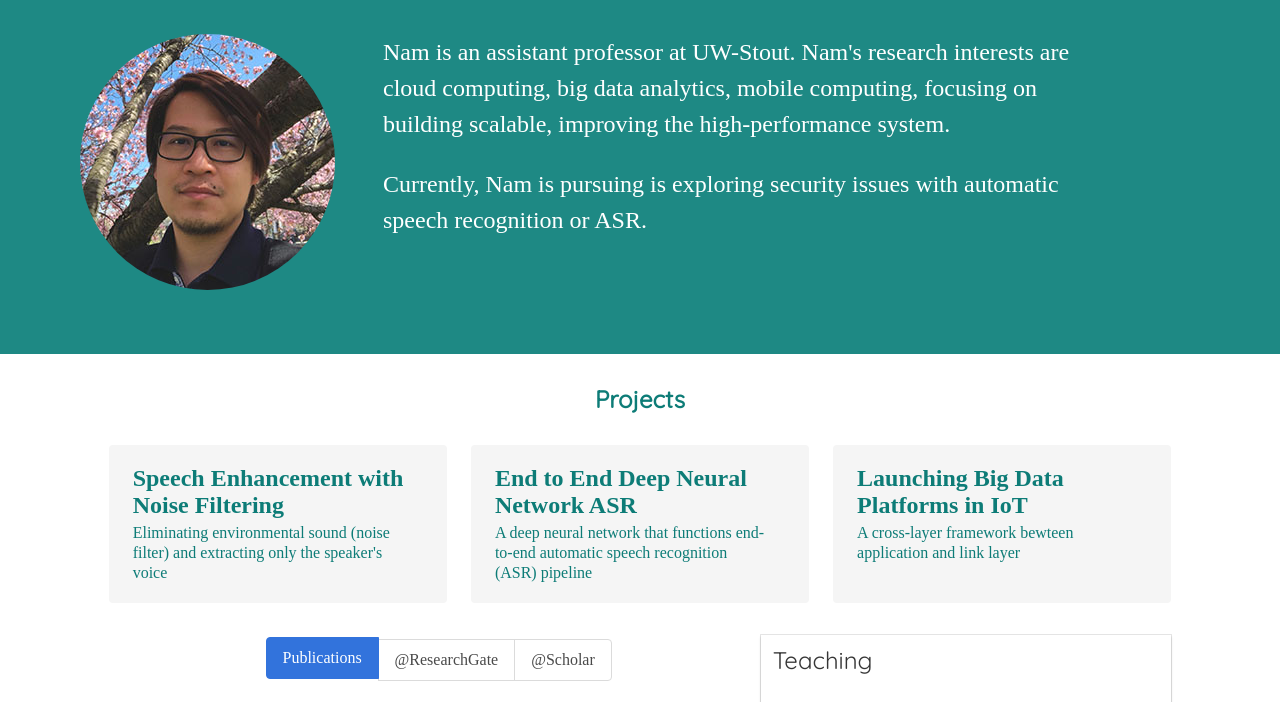
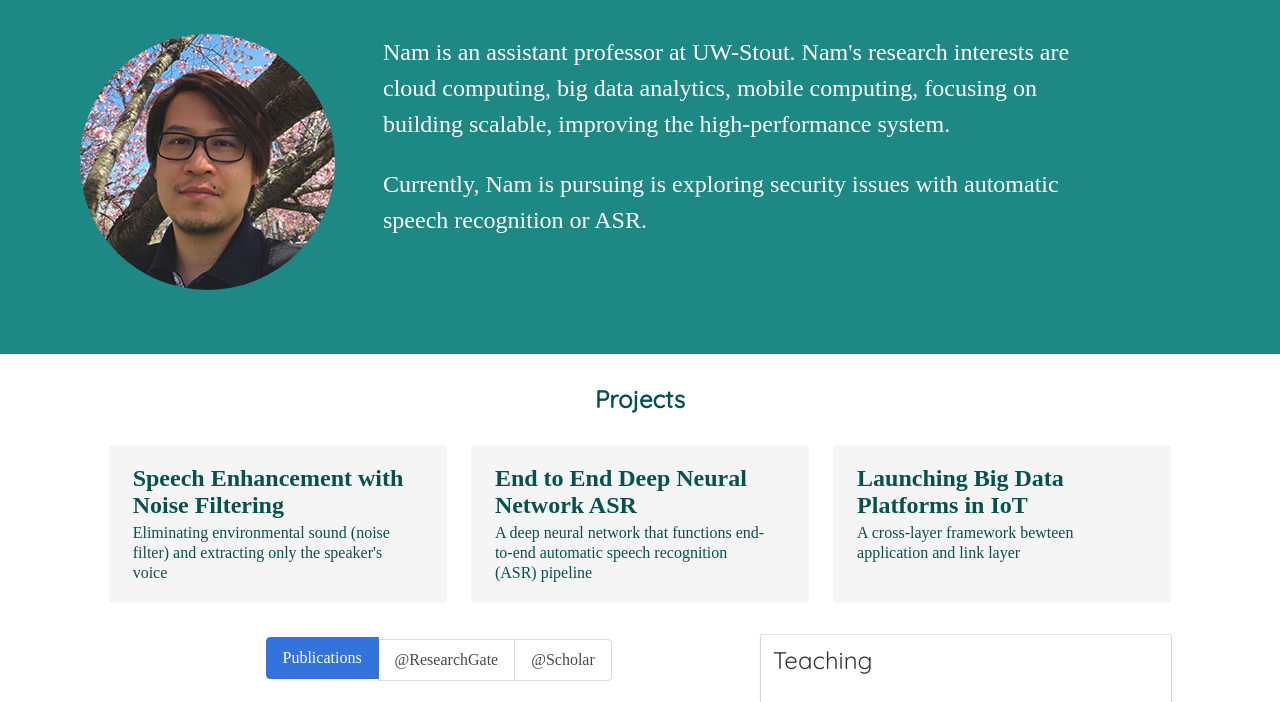
Before and after one commit to NamSonNguyen/-, a plain HTML site: page index.html in a window 1280 px wide. Shown: the part 66-768 px from the top of the page. Drawn offline with Linux system fonts and the light colour scheme; a web font is replaced by a local one.

Commit message:
Update index.html

```diff
--- a/index.html
+++ b/index.html
@@ -53,27 +53,27 @@
 <section class="hero">
   <div class="hero-body" style="padding: 0; padding-top: 2em; padding-bottom: 1em;">
     <div class="container">
-    <h1 class="title has-text-centered"><a href="https://github.com/bboycoi" style="color:#0D7C77;">Projects</a></h1>
+    <h1 class="title has-text-centered"><a href="https://github.com/bboycoi" style="color:#06524E;">Projects</a></h1>
     </div>
     <div class="columns" style="padding: 0">
       <div class="column is-10-desktop is-offset-1-desktop is-full-mobile">
         <div class="tile is-ancestor section" style="padding: 0; padding-top: 2em;">
           <a href="https://github.com/bboycoi" class="tile is-parent">
             <div class="tile is-child notification">
-              <p class="title" style="color:#0D7C77;">Speech Enhancement with Noise Filtering</p>
-              <p class="subtitle" style="color:#0D7C77;">Eliminating environmental sound (noise filter) and extracting only the speaker's voice</p>
+              <p class="title" style="color:#06524E;">Speech Enhancement with Noise Filtering</p>
+              <p class="subtitle" style="color:#06524E;">Eliminating environmental sound (noise filter) and extracting only the speaker's voice</p>
             </div>
           </a>
           <div class="tile is-parent">
             <a href="https://github.com/bboycoi" class="tile is-child notification">
-              <p class="title" style="color:#0D7C77;">End to End Deep Neural Network ASR</p>
-              <p class="subtitle" style="color:#0D7C77;">A deep neural network that functions end-to-end automatic speech recognition (ASR) pipeline</p>
+              <p class="title" style="color:#06524E;">End to End Deep Neural Network ASR</p>
+              <p class="subtitle" style="color:#06524E;">A deep neural network that functions end-to-end automatic speech recognition (ASR) pipeline</p>
             </a>
           </div>
           <div class="tile is-parent">
             <a href="https://github.com/bboycoi" class="tile is-child notification">
-              <p class="title" style="color:#0D7C77;">Launching Big Data Platforms in IoT</p>
-              <p class="subtitle" style="color:#0D7C77;">A cross-layer framework bewteen application and link layer</p>
+              <p class="title" style="color:#06524E;">Launching Big Data Platforms in IoT</p>
+              <p class="subtitle" style="color:#06524E;">A cross-layer framework bewteen application and link layer</p>
             </a>
           </div>
         </div>
```
